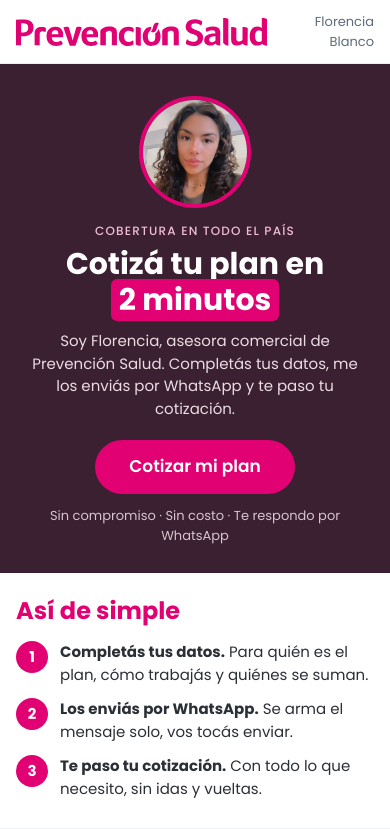
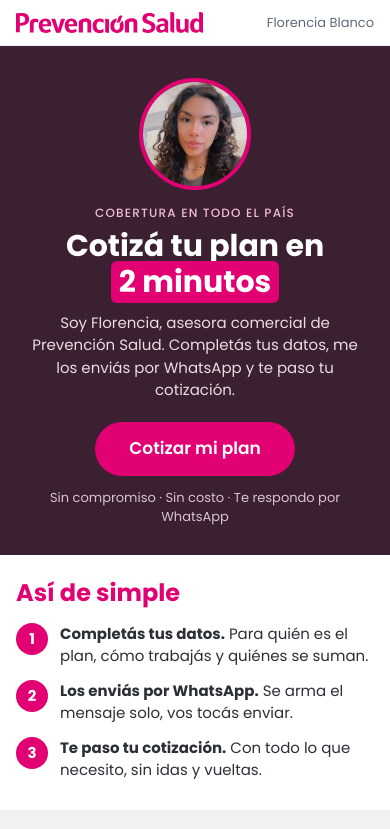
Before and after one commit to florenciablanco-asesora/cotizador-florencia, a plain HTML site: page index.html in a window 390 px wide. Shown: the top 829 px of the page. Drawn offline with Linux system fonts and the light colour scheme.

Commit message:
Logo más chico en celular para que el nombre entre en una línea

```diff
--- a/index.html
+++ b/index.html
@@ -26,7 +26,7 @@
 <body>
 
 <header class="topbar">
-  <img src="assets/logo-prevencion.svg" alt="Prevención Salud" class="logo" width="150" height="31">
+  <img src="assets/logo-prevencion.svg" alt="Prevención Salud" class="logo" width="252" height="28">
   <span class="topbar-name" data-asesora-nombre>Florencia Blanco</span>
 </header>
 
--- a/styles.css
+++ b/styles.css
@@ -14,8 +14,8 @@ main,.footer{max-width:640px;margin:0 auto}
 
 /* Encabezado */
 .topbar{position:sticky;top:0;z-index:10;display:flex;justify-content:space-between;align-items:center;gap:12px;padding:12px 16px;background:#fff;border-bottom:1px solid #ECEEF0}
-.logo{height:28px;width:auto}
-.topbar-name{font-size:13px;color:var(--gris-texto);text-align:right}
+.logo{width:clamp(150px,48vw,252px);height:auto;flex-shrink:0}
+.topbar-name{font-size:13px;color:var(--gris-texto);text-align:right;white-space:nowrap}
 
 /* Portada */
 .hero{background:var(--ciruela);color:#fff;text-align:center;padding:32px 20px 28px}
```
